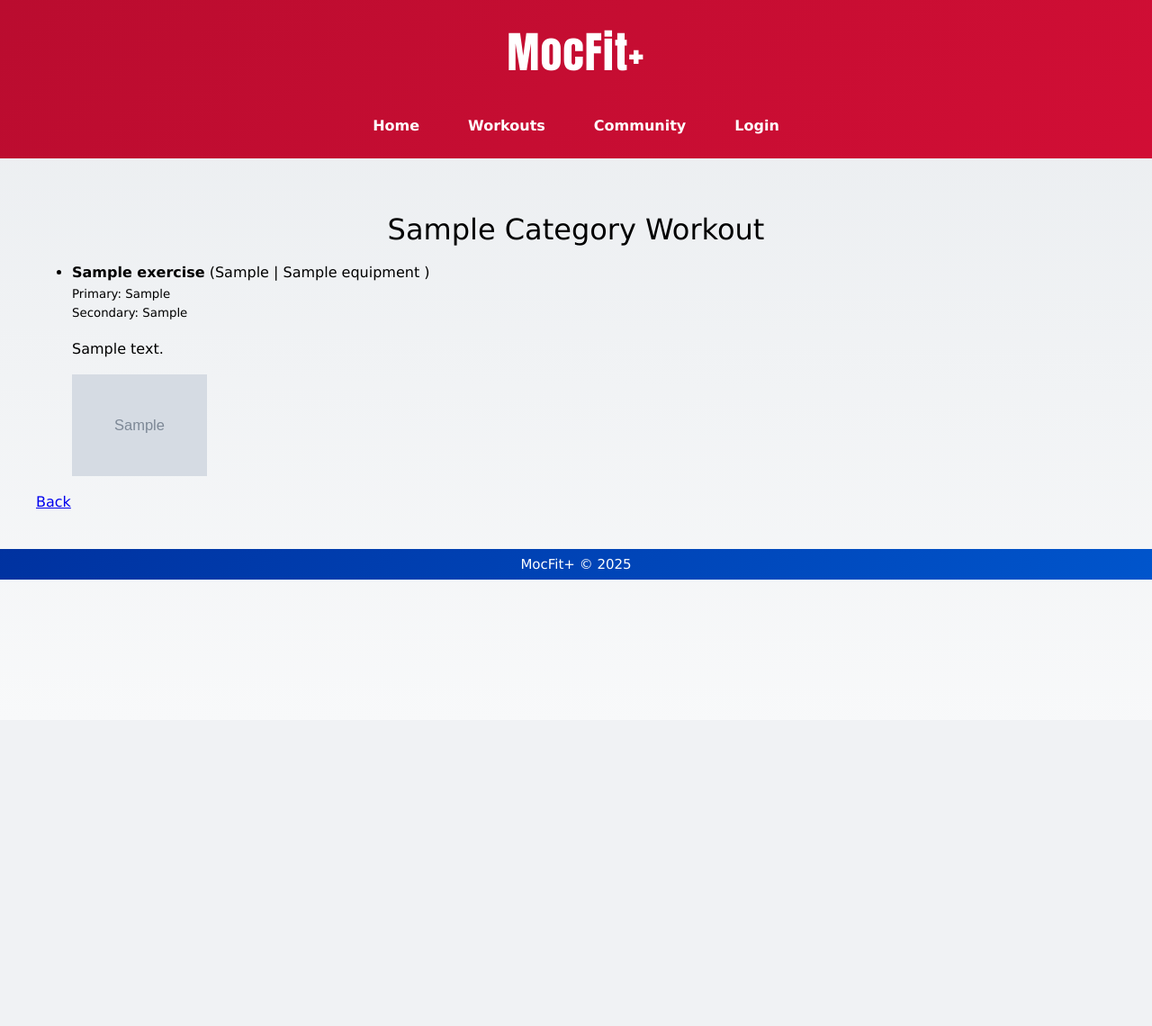
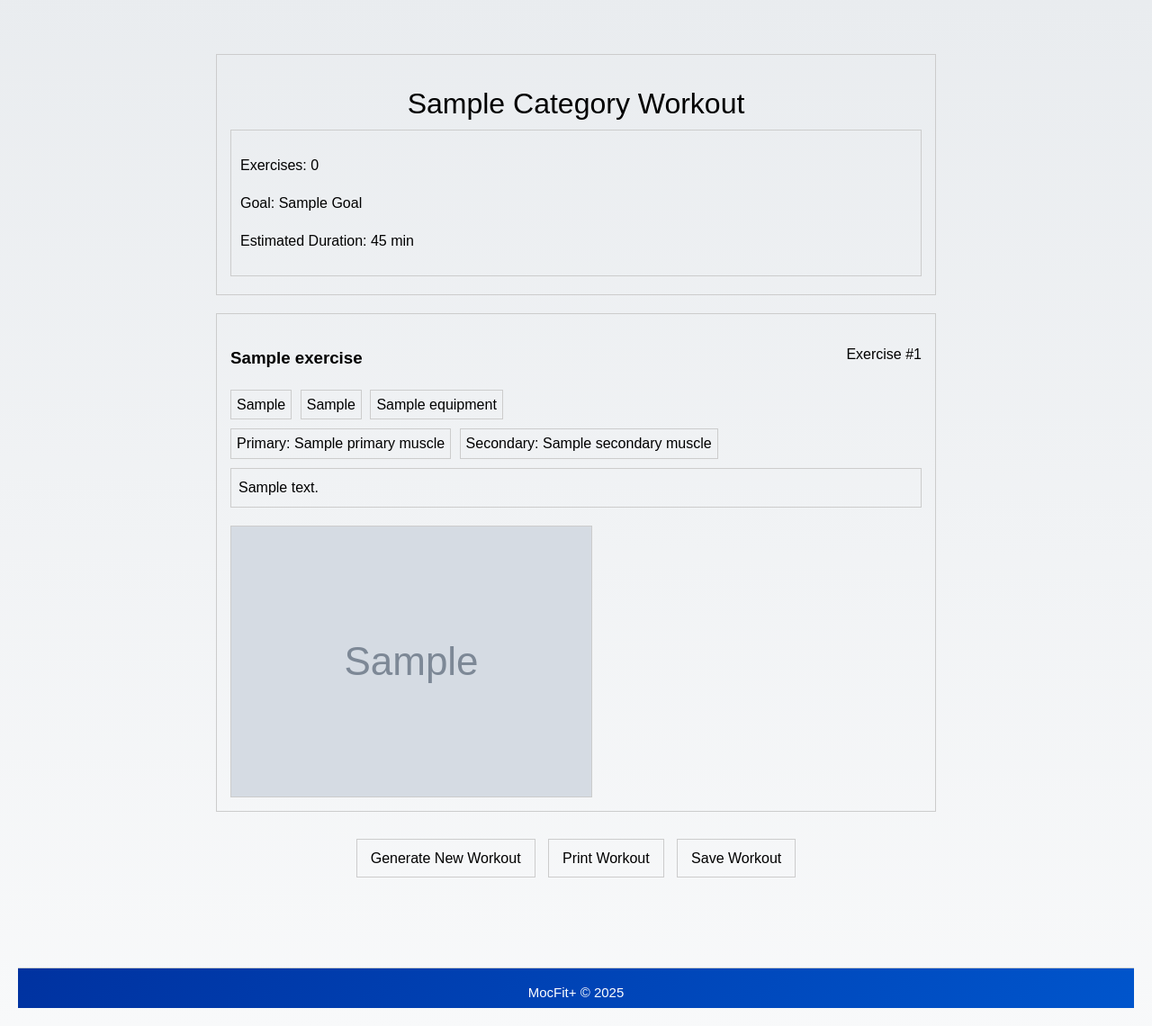
Before and after one commit to abigail-thomas/mocfit, a Django app: template workouts/templates/workouts/workout_results.html in a window 1280 px wide. Shown: the whole page at 90% size. Before the commit the page ends 644 px from the top, so only its background shows below. Run offline with Django 5.2, Linux system fonts and the light colour scheme; the template is opened without the code that fills it: most values are stand-ins (such as "Sample title", 1, 10 or a date in 2020); grey boxes marked "Sample" are stand-in pictures; parts of the project's set-up code (start-up, migrations or seed data) failed here and were passed over.

Commit message:
updated workout generator and results page

```diff
--- a/workouts/templates/workouts/workout_results.html
+++ b/workouts/templates/workouts/workout_results.html
@@ -1,121 +1,235 @@
 {% load static %}
-<html>
+<html lang="en">
 <head>
   <meta charset="UTF-8">
   <link rel="stylesheet" href="{% static '/workouts/style.css' %}">
   <meta name="viewport" content="width=device-width, initial-scale=1.0">
-    <title>MocFit+</title>
+  <title>Workout Results</title>
+  <style>
+    body {
+      font-family: Arial, sans-serif;
+      margin: 20px;
+    }
+    .page-container {
+      max-width: 800px;
+      margin: 0 auto;
+    }
+    h1, h2, h3 {
+      margin-bottom: 10px;
+    }
+    .workout-header, .error-box {
+      border: 1px solid #ccc;
+      padding: 15px;
+      margin-bottom: 20px;
+    }
+    .stat-box {
+      border: 1px solid #ccc;
+      padding: 10px;
+      margin: 5px 0;
+    }
+    .exercise-card {
+      border: 1px solid #ccc;
+      padding: 15px;
+      margin-bottom: 15px;
+    }
+    .exercise-header {
+      display: flex;
+      justify-content: space-between;
+      align-items: center;
+    }
+    .exercise-meta, .muscle-tags {
+      margin: 10px 0;
+    }
+    .meta-badge, .muscle-tag {
+      border: 1px solid #ccc;
+      padding: 3px 6px;
+      margin-right: 5px;
+      display: inline-block;
+    }
+    .sets-reps-box {
+      border: 1px solid #ccc;
+      padding: 8px;
+      margin: 10px 0;
+    }
+    .exercise-description {
+      border: 1px solid #ccc;
+      padding: 8px;
+      margin: 10px 0;
+    }
+    .exercise-image {
+      max-width: 100%;
+      height: auto;
+      border: 1px solid #ccc;
+      margin-top: 10px;
+    }
+    .action-buttons {
+      margin: 30px 0;
+      text-align: center;
+    }
+    .btn {
+      border: 1px solid #ccc;
+      padding: 8px 15px;
+      text-decoration: none;
+      margin: 0 5px;
+      display: inline-block;
+      color: black;
+    }
+    footer {
+      text-align: center;
+      margin-top: 30px;
+      font-size: 0.9em;
+      border-top: 1px solid #ccc;
+      padding-top: 10px;
+    }
+  </style>
 </head>
 
 <body>
-    <nav class="navbar">
-        <div class="container">
-            <div class="navbar-header"><a href="/">MocFit+</a></div>
-            <ul class="navbar-links">
-                <li class="item"><a href="/">Home</a></li>
-                <li class="item"><a href="/workouts/">Workouts</a></li>
-                <li class="item"><a href="/community">Community</a></li>
-                <li class="item"><a href="/accounts/">Login</a></li>
-            </ul>
+  <div class="page-container">
+
+    {% if error_message %}
+      <div class="error-box">
+        <h3>Error</h3>
+        <p>{{ error_message }}</p>
+        <a href="{% url 'workout_generator_page' %}" class="btn">Back to Generator</a>
       </div>
-    </nav>
 
-    <div class="page-container">
-        {% if category %}
-            <!-- ===================== -->
-            <!-- ✅ QUICK RANDOM WORKOUT -->
-            <!-- ===================== -->
+    {% elif category and exercises %}
+      <div class="workout-header">
         <h1>{{ category|title }} Workout</h1>
+        <div class="stat-box">
+          <p>Exercises: {{ total_exercises|default:"0" }}</p>
+          <p>Goal: {{ goal|title|default:"Hypertrophy" }}</p>
+          <p>Estimated Duration: {{ estimated_duration|default:"45 min" }}</p>
+        </div>
+      </div>
 
-            {% if exercises %}
-                <ul>
       {% for exercise in exercises %}
-                        <li>
-                            <strong>{{ exercise.name }}</strong>
-                            ({{ exercise.get_difficulty_display }} |
+        <div class="exercise-card">
+          <div class="exercise-header">
+            <h3>{{ exercise.name }}</h3>
+            <span>Exercise #{{ forloop.counter }}</span>
+          </div>
+
+          <div class="exercise-meta">
+            <span class="meta-badge">{{ exercise.get_mechanics_display|default:"Exercise" }}</span>
+            <span class="meta-badge">{{ exercise.get_difficulty_display }}</span>
+            <span class="meta-badge">
               {% if exercise.equipment.all %}
                 {% for eq in exercise.equipment.all %}
                   {{ eq.name }}{% if not forloop.last %}, {% endif %}
                 {% endfor %}
               {% else %}
-                                No equipment
+                Bodyweight
               {% endif %}
-                            {% if exercise.mechanics %} | {{ exercise.get_mechanics_display }}{% endif %})
+            </span>
+          </div>
 
-                            <br>
-                            <small>
-                                Primary: {{ exercise.primary_muscle.all|join:", " }}<br>
-                                {% if exercise.secondary_muscles.all %}
-                                    Secondary: {{ exercise.secondary_muscles.all|join:", " }}
-                                {% endif %}
-                            </small>
+          <div class="muscle-tags">
+            {% for pm in exercise.primary_muscle.all %}
+              <span class="muscle-tag">Primary: {{ pm.name }}</span>
+            {% endfor %}
+            {% for sm in exercise.secondary_muscles.all %}
+              <span class="muscle-tag">Secondary: {{ sm.name }}</span>
+            {% endfor %}
+          </div>
 
           {% if exercise.description %}
-                                <p>{{ exercise.description }}</p>
+            <div class="exercise-description">
+              {{ exercise.description }}
+            </div>
           {% endif %}
 
           {% if exercise.image_url %}
-                                <img src="{{ exercise.image_url }}" alt="{{ exercise.name }}" width="150">
+            <img src="{{ exercise.image_url }}" alt="{{ exercise.name }}" class="exercise-image">
           {% endif %}
-                        </li>
+        </div>
       {% endfor %}
-                </ul>
-            {% else %}
-                <p>No exercises found for this category. Check the muscles assigned to it.</p>
-            {% endif %}
 
     {% elif workout %}
-            <!-- ===================== -->
-            <!-- ✅ ADVANCED WORKOUT GENERATOR -->
-            <!-- ===================== -->
-            <h2>Your Customized Workout</h2>
-            <p><strong>Goal:</strong> {{ goal|default:"Any" }}</p>
-            <p><strong>Workout Length:</strong> {{ length|title }}</p>
+      <div class="workout-header">
+        <h1>Your Workout Plan</h1>
+      </div>
 
       {% for muscle, exercises in workout.items %}
-                <h3>{{ muscle }}</h3>
-                <ul>
+        <h2>{{ muscle }}</h2>
+
         {% for entry in exercises %}
           {% with exercise=entry.exercise %}
-                        <li>
-                            <strong>{{ exercise.name }}</strong>
-                            ({{ exercise.get_difficulty_display }} |
+          <div class="exercise-card">
+            <div class="exercise-header">
+              <h3>{{ exercise.name }}</h3>
+              {% if entry.order %}
+                <span>Exercise #{{ entry.order }}</span>
+              {% endif %}
+            </div>
+
+            <div class="exercise-meta">
+              <span class="meta-badge">{{ exercise.get_mechanics_display|default:"Exercise" }}</span>
+              <span class="meta-badge">{{ exercise.get_difficulty_display }}</span>
+              <span class="meta-badge">
                 {% if exercise.equipment.all %}
                   {% for eq in exercise.equipment.all %}
                     {{ eq.name }}{% if not forloop.last %}, {% endif %}
                   {% endfor %}
-                            {% else %}No equipment{% endif %}
-                            {% if exercise.mechanics %} | {{ exercise.get_mechanics_display }}{% endif %})
+                {% else %}
+                  Bodyweight
+                {% endif %}
+              </span>
+            </div>
 
-                            <br>
-                            <small>
-                                Primary: {{ exercise.primary_muscle.all|join:", " }}<br>
-                                {% if exercise.secondary_muscles.all %}
-                                    Secondary: {{ exercise.secondary_muscles.all|join:", " }}
+            <div class="muscle-tags">
+              {% for pm in exercise.primary_muscle.all %}
+                <span class="muscle-tag">Primary: {{ pm.name }}</span>
+              {% endfor %}
+              {% for sm in exercise.secondary_muscles.all %}
+                <span class="muscle-tag">Secondary: {{ sm.name }}</span>
+              {% endfor %}
+            </div>
+
+            <div class="sets-reps-box">
+              <strong>{{ entry.sets }} sets × {{ entry.reps }} reps</strong>
+              {% if entry.rest %}
+                <div>Rest: {{ entry.rest }}</div>
               {% endif %}
-                            </small>
+            </div>
+
+            {% if entry.notes %}
+              <div>{{ entry.notes }}</div>
+            {% endif %}
 
             {% if exercise.description %}
-                                <p>{{ exercise.description }}</p>
+              <div class="exercise-description">
+                {{ exercise.description }}
+              </div>
             {% endif %}
 
-                            <em>{{ entry.reps }} reps × {{ entry.sets }} sets</em>
-
             {% if exercise.image_url %}
-                                <br><img src="{{ exercise.image_url }}" alt="{{ exercise.name }}" width="150">
+              <img src="{{ exercise.image_url }}" alt="{{ exercise.name }}" class="exercise-image">
             {% endif %}
-                        </li>
+          </div>
           {% endwith %}
         {% empty %}
-                        <li>No exercises found for this muscle.</li>
+          <p>No exercises found for this muscle group.</p>
         {% endfor %}
-                </ul>
       {% endfor %}
+
     {% else %}
-            <p>No workout data found.</p>
+      <div class="error-box">
+        <h3>No Exercises Generated</h3>
+        <p>Try adjusting your filters or selecting more options.</p>
+        <a href="{% url 'workout_generator_page' %}" class="btn">Back to Generator</a>
+      </div>
     {% endif %}
 
-        <a href="{% url 'workout_generator_page' %}" class="btn">Back</a>
+    {% if category and exercises or workout %}
+      <div class="action-buttons">
+        <a href="{% url 'workout_generator_page' %}" class="btn">Generate New Workout</a>
+        <a href="#" onclick="window.print(); return false;" class="btn">Print Workout</a>
+        <a href="#" class="btn" onclick="alert('Save feature coming soon!'); return false;">Save Workout</a>
+      </div>
+    {% endif %}
+
   </div>
 
   <footer>
```
Also changed, not shown: workouts/templates/workouts/workout_generator_page.html (+64 -29 lines), workouts/views.py (+190 -51 lines), db.sqlite3. Lines whose indentation alone changed are shown as unchanged.
